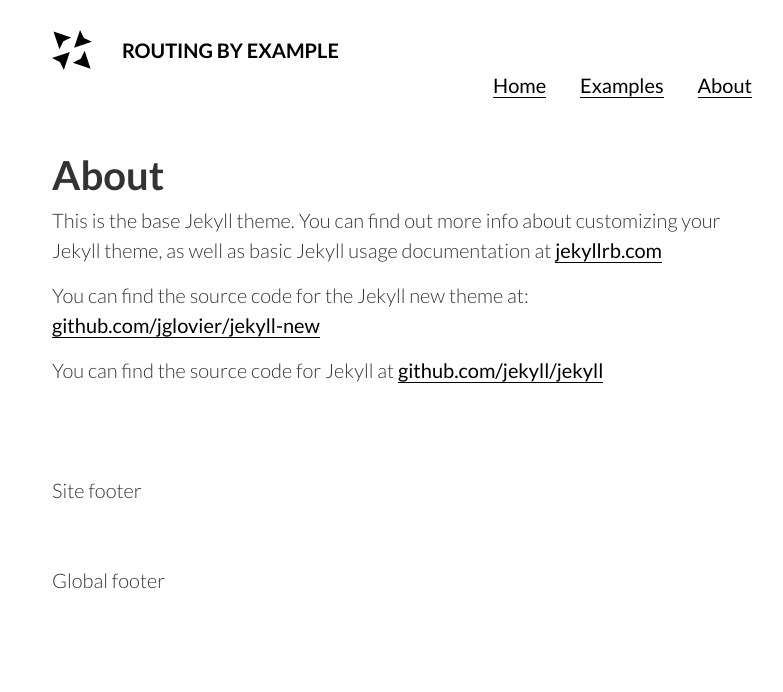
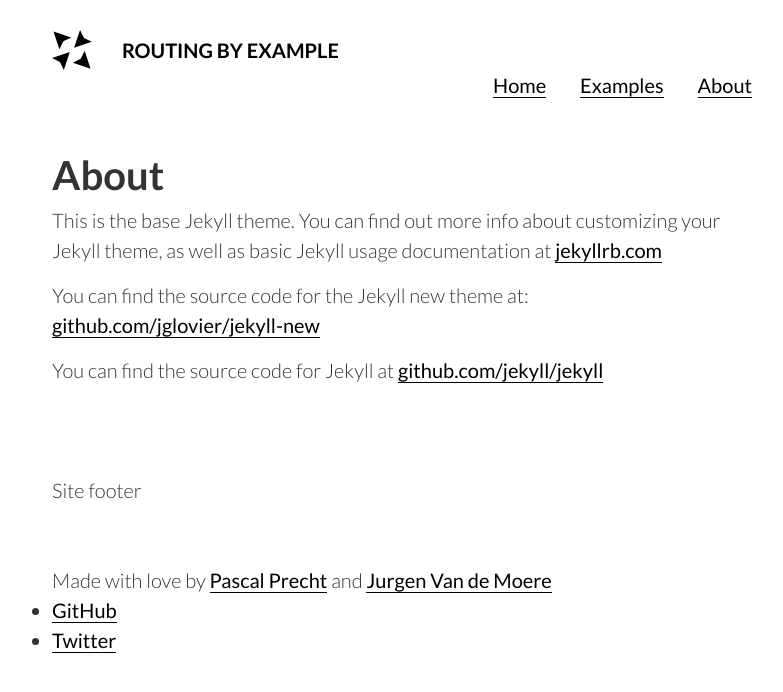
Before and after one commit to routingbyexample/routingbyexample.github.io, a Jekyll site: the page built from about.md, in a window 1280 px wide. Shown: the top 692 px of the page, without its empty margins (238-1021 px from the left). Built offline with Jekyll 4.4.1, drawn with Linux system fonts in a browser that asks for light colours.

Commit message:
feat(_includes): add global footer content

```diff
--- a/_includes/global-footer.html
+++ b/_includes/global-footer.html
@@ -1,3 +1,13 @@
 <footer class="rbe-global-footer">
-  Global footer
+  <div class="rbe-global-footer__tagline">
+    Made with love by <a href="https://twitter.com/PascalPrecht" target="_blank">Pascal Precht</a> and <a href="https://twitter.com/jvandemo" target="_blank">Jurgen Van de Moere</a>
+  </div>
+  <ul class="rbe-global-footer__links">
+    <li>
+      <a href="https://github.com/routingbyexample">GitHub</a>
+    </li>
+    <li>
+      <a href="http://twitter.com">Twitter</a>
+    </li>
+  </ul>
 </footer>
```
